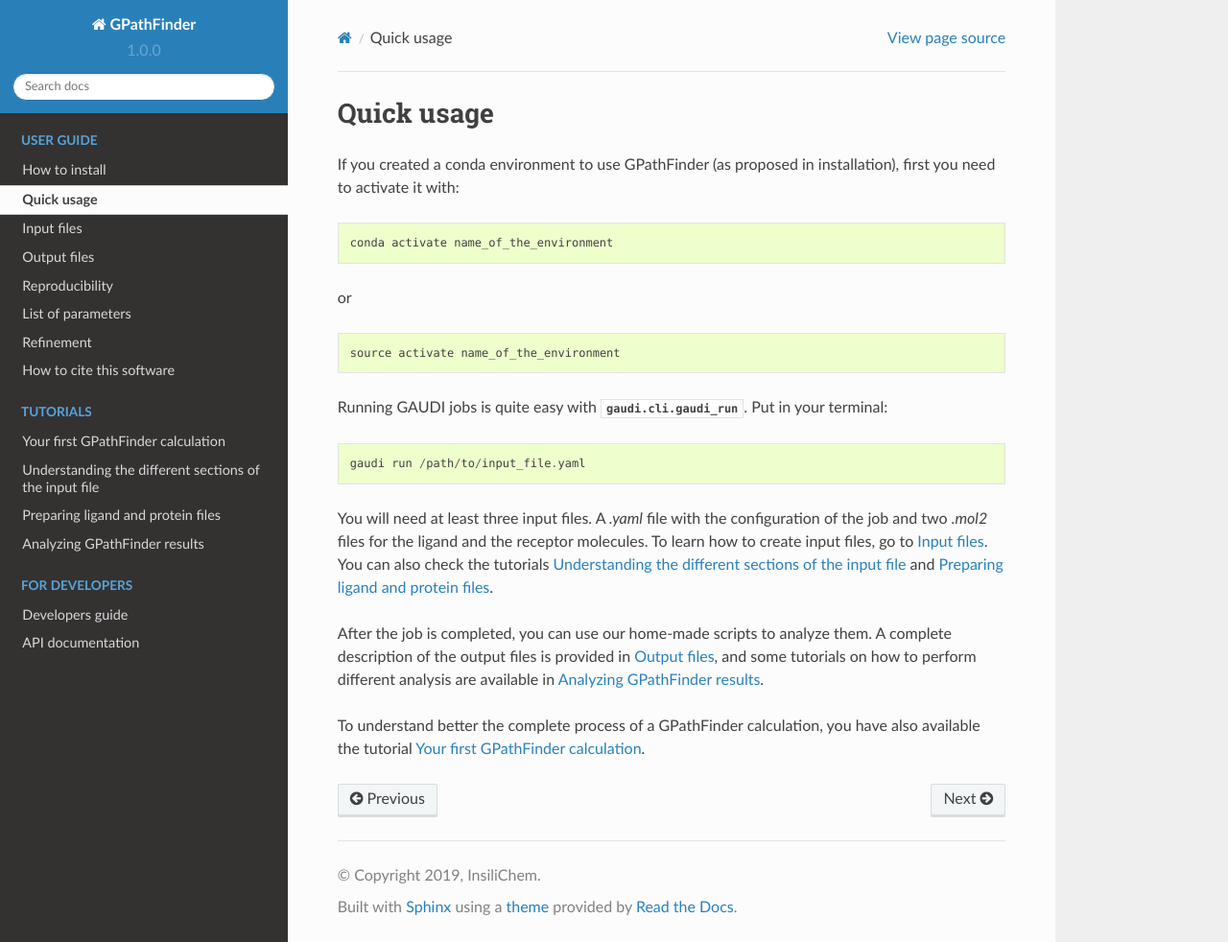
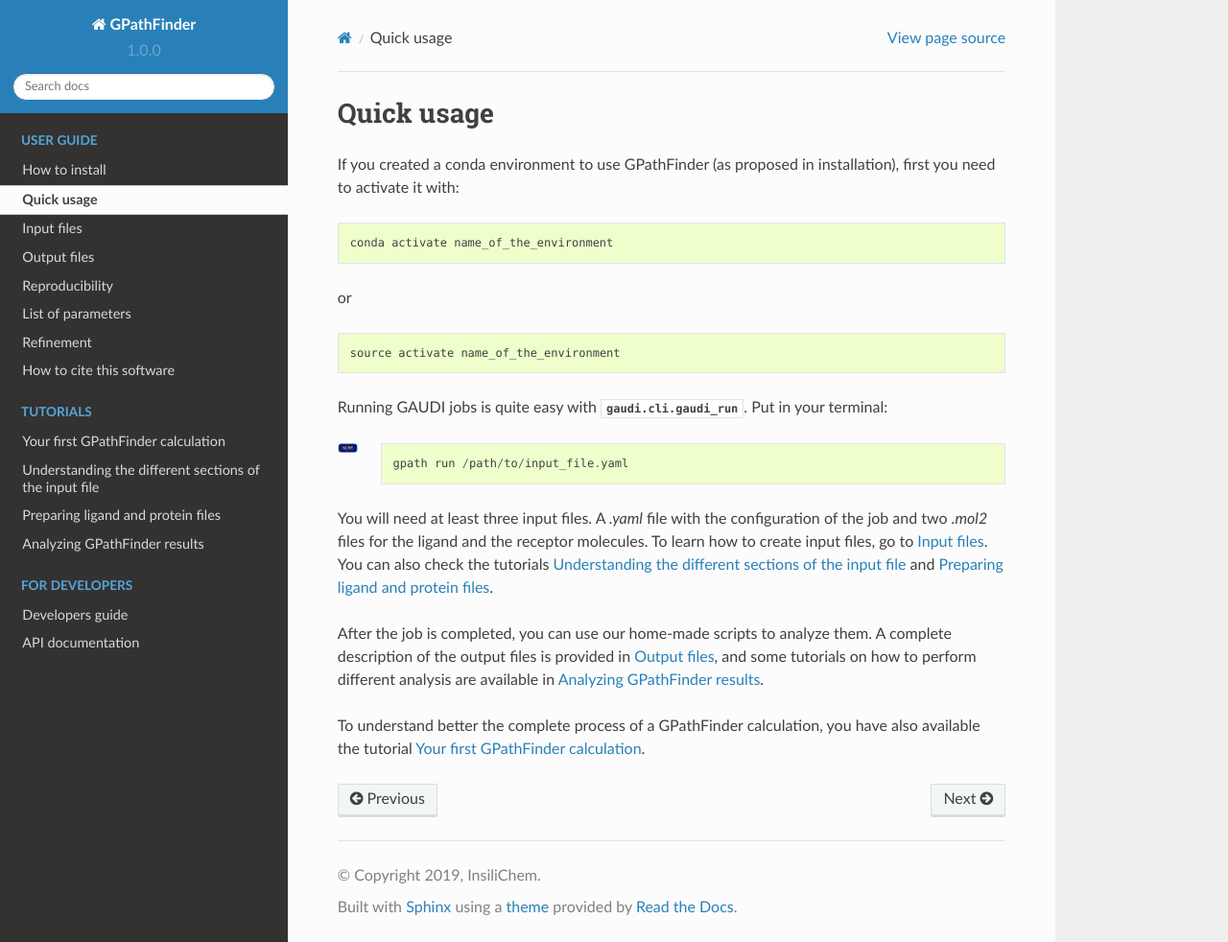
Before and after one commit to insilichem/gpathfinder, a Sphinx documentation site: the page built from docs/usage.rst, in a window 1280 px wide and 982 px high. Shown: the whole window at 96% size. Built offline with Sphinx 7.4.7 and the Read the Docs theme 2.0.0, drawn with Linux system fonts in a browser that asks for light colours.

Commit message:
add: command is now gpath instead of gaudi

```diff
--- a/docs/usage.rst
+++ b/docs/usage.rst
@@ -37,9 +37,14 @@
 
 Running GAUDI jobs is quite easy with :mod:`gaudi.cli.gaudi_run`. Put in your terminal:
 
+.. image:: data/new.jpeg
+    :align: left
+    :height: 10px
+    :alt: NEW!
+
 ::
 
-    gaudi run /path/to/input_file.yaml
+    gpath run /path/to/input_file.yaml
 
 You will need at least three input files. A `.yaml` file with the configuration of the job and two `.mol2` files for the ligand and the receptor molecules. To learn how to create input files, go to :ref:`input`. You can also check the tutorials :ref:`tutorial-input` and :ref:`tutorial-mol2`.
 
```
